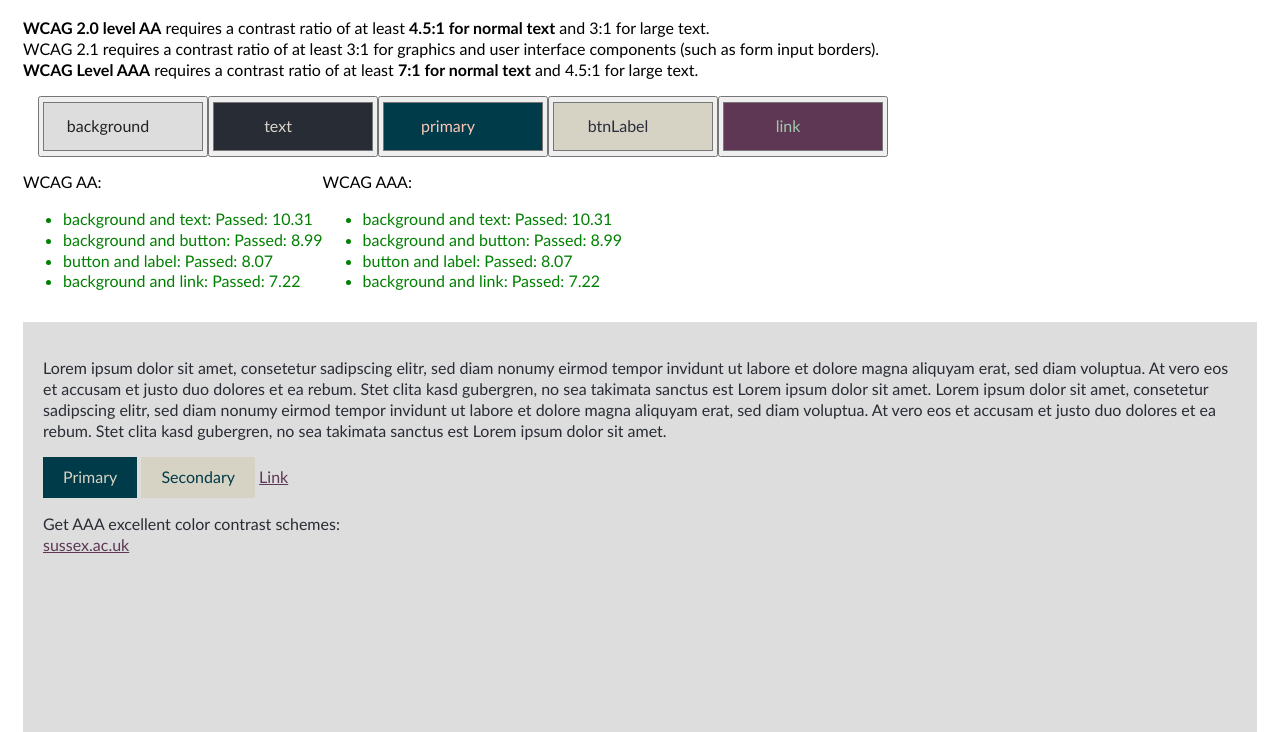
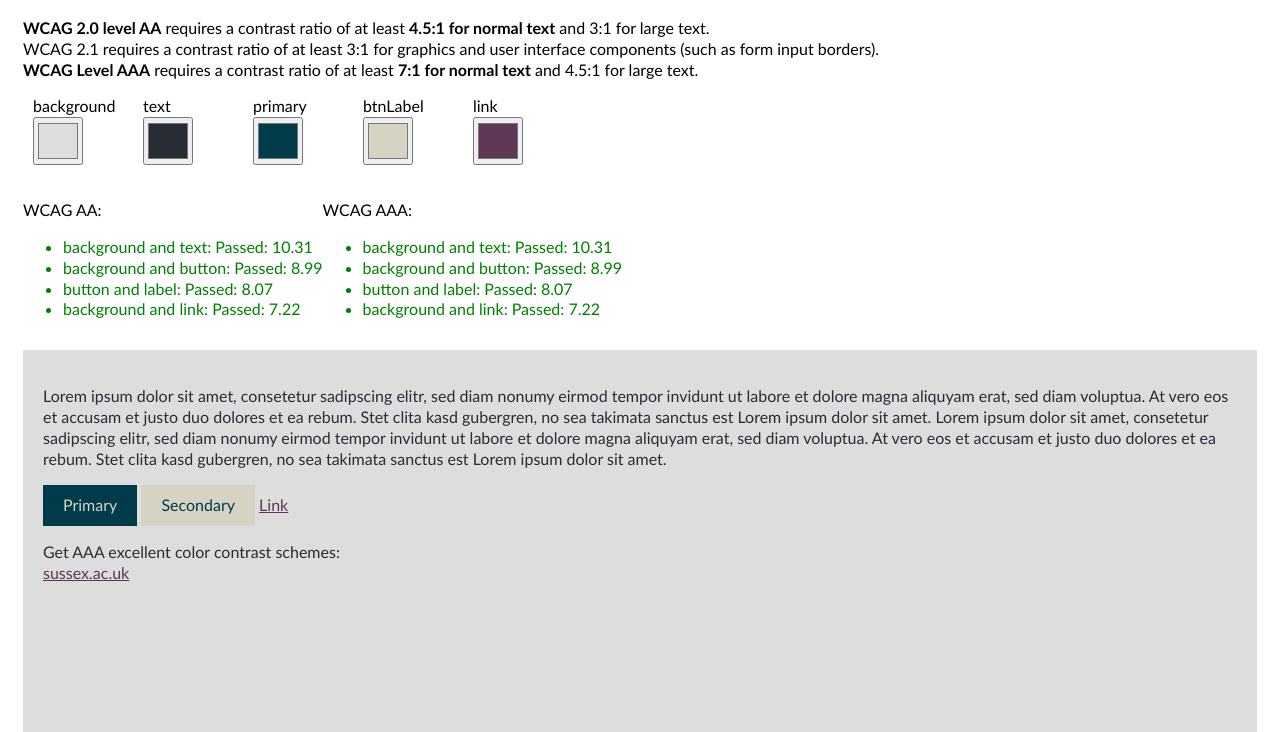
Before and after one commit to cthies/Color-Contrast-Checker, a plain HTML site: page index.html in a window 1280 px wide. Shown: the part 68-800 px from the top of the page. Drawn offline with Linux system fonts and the light colour scheme.

Commit message:
Add metaTags

```diff
--- a/index.html
+++ b/index.html
@@ -1,6 +1,9 @@
-<html>
-
+<html lang="en">
 <head>
+    <title>Color-Contrast-Checker</title>
+    <meta name="description" content="Check colorScheme for WCAG 2.0 level AA and AAA">
+    <meta charset="utf-8">
+    <meta name="viewport" content="width=device-width, initial-scale=1">
 
     <style>
         :root {
@@ -100,7 +103,6 @@
             content: '\2714\2714\2714\2714 (4/4)';
         }
 
-
         /*form colorPicker*/
         form {
             display: flex;
@@ -110,50 +112,18 @@
         }
 
         .color-picker-item {
-            text-align: center;
             position: relative;
-            padding: 20px;
-            min-width: 130px;
+            padding: 0 10px 20px;
+            min-width: 90px;
         }
 
-
         .color-picker-item label {
-            position: relative;
-            z-index: 3;
-            -webkit-filter: invert(100%);
-            filter: invert(100%);
+            display: block;
         }
 
-        .color-picker-item:nth-child(1) label {
-            color: var(--main-bg);
-        }
-
-        .color-picker-item:nth-child(2) label {
-            color: var(--text);
-        }
-
-        .color-picker-item:nth-child(3) label {
-            color: var(--button-bg);
-        }
-
-        .color-picker-item:nth-child(4) label {
-            color: var(--button-text);
-        }
-
-        .color-picker-item:nth-child(5) label {
-            color: var(--link);
-        }
-
-
         .color-picker-item input {
-            margin: 0 15px;
-            width: 100%;
-            height: 100%;
-            position: absolute;
-            top: 0;
-            left: 0;
-            right: 0;
-            bottom: 0;
+            min-width: 48px;
+            min-height: 48px;
         }
 
         .resultWrapper {
@@ -387,9 +357,12 @@
                 let success = document.querySelectorAll("#ratioResult .pass").length;
                 result.classList.add('success-' + success);
 
+
                 let successAAA = document.querySelectorAll("#ratioResultAAA .pass").length;
                 resultAAA.classList.add('success-' + successAAA);
             }
+
+
         }
 
     </script>
```
